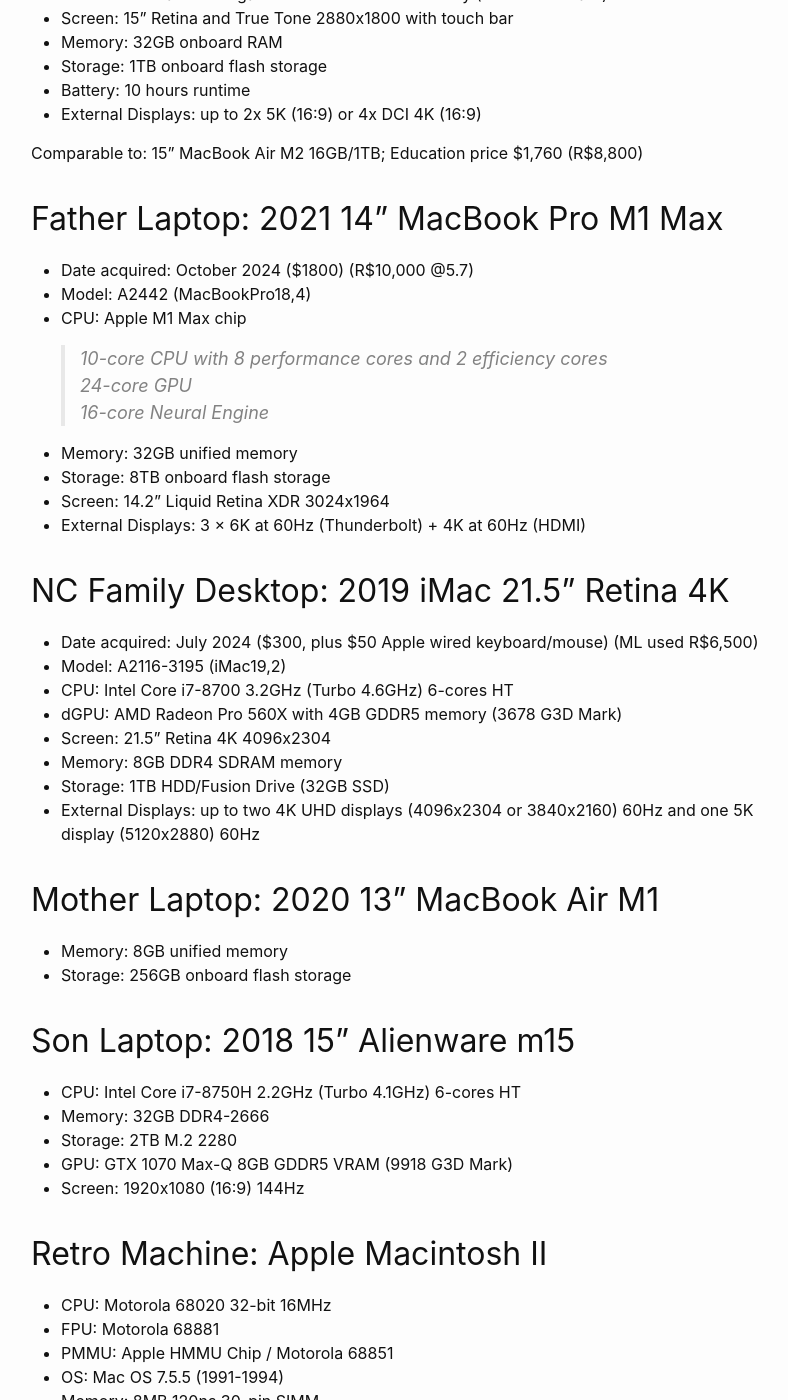
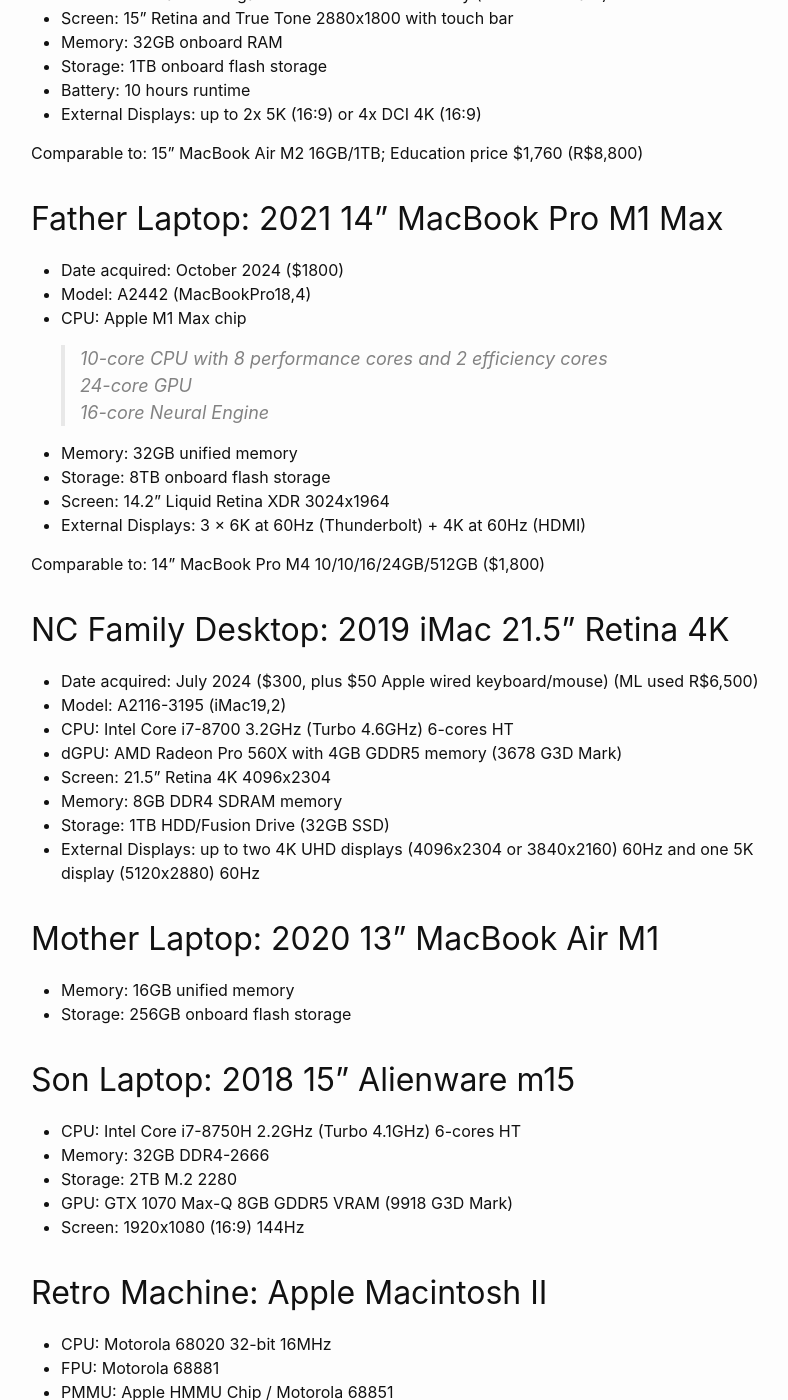
Before and after one commit to ekbann/ekbann.github.io, a Jekyll site: the page built from _posts/2024-02-11-my-computers.md, in a window 1280 px wide and 1400 px high, scrolled down 1170 px. Shown: the whole window, without its empty margins (239-1027 px from the left). Built offline with Jekyll 4.4.1, drawn with Linux system fonts in a browser that asks for light colours.

Commit message:
Update 2024-02-11-my-computers.md

```diff
--- a/_posts/2024-02-11-my-computers.md
+++ b/_posts/2024-02-11-my-computers.md
@@ -29,7 +29,7 @@ Comparable to: 15" MacBook Air M2 16GB/1TB; Education price $1,760 (R$8,800)
 
 ## Father Laptop: 2021 14" MacBook Pro M1 Max
 
-- Date acquired: October 2024 ($1800) (R$10,000 @5.7)
+- Date acquired: October 2024 ($1800)
 - Model: A2442 (MacBookPro18,4)
 - CPU: Apple M1 Max chip
 
@@ -41,6 +41,8 @@ Comparable to: 15" MacBook Air M2 16GB/1TB; Education price $1,760 (R$8,800)
 - Storage: 8TB onboard flash storage
 - Screen: 14.2" Liquid Retina XDR 3024x1964
 - External Displays: 3 × 6K at 60Hz (Thunderbolt) + 4K at 60Hz (HDMI)
+
+Comparable to: 14" MacBook Pro M4 10/10/16/24GB/512GB ($1,800)
 
 ## NC Family Desktop: 2019 iMac 21.5" Retina 4K
 
@@ -55,7 +57,7 @@ Comparable to: 15" MacBook Air M2 16GB/1TB; Education price $1,760 (R$8,800)
 
 ## Mother Laptop: 2020 13" MacBook Air M1
 
-- Memory: 8GB unified memory
+- Memory: 16GB unified memory
 - Storage: 256GB onboard flash storage
 
 ## Son Laptop: 2018 15" Alienware m15
```
